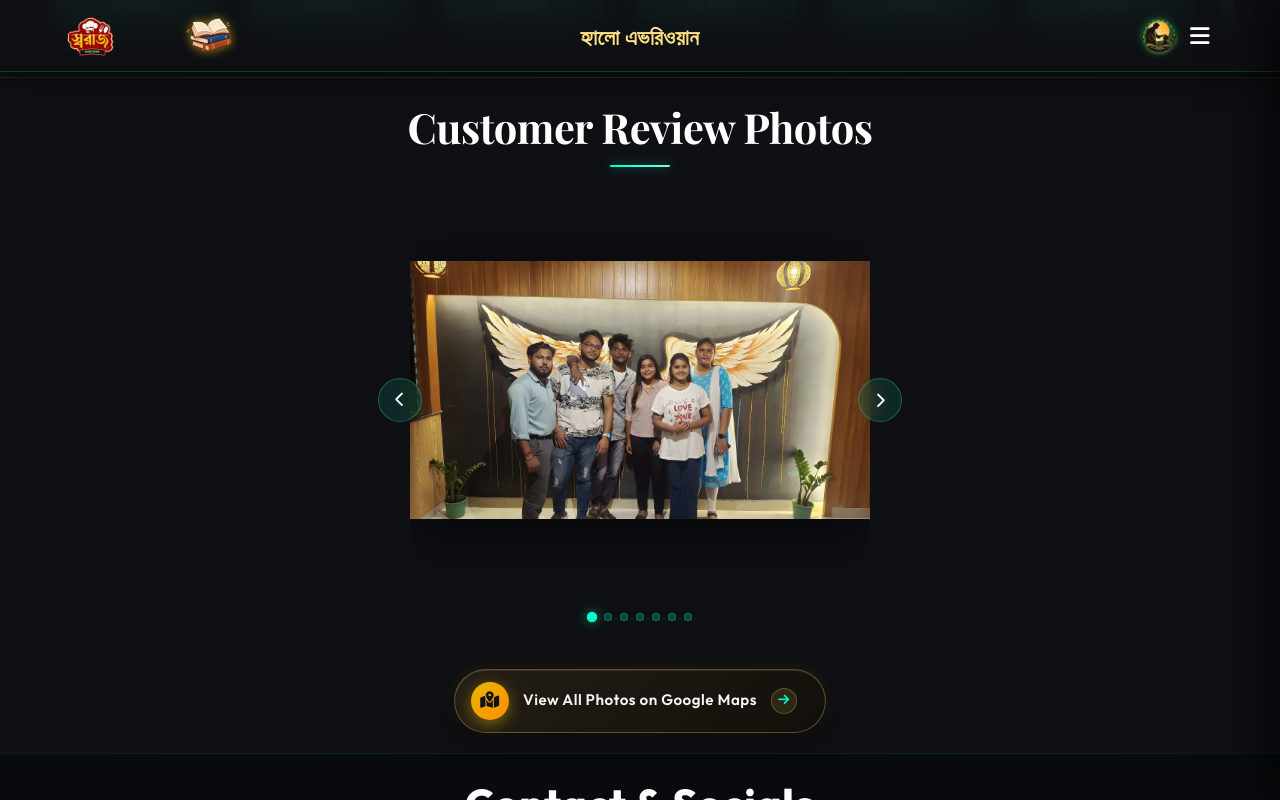
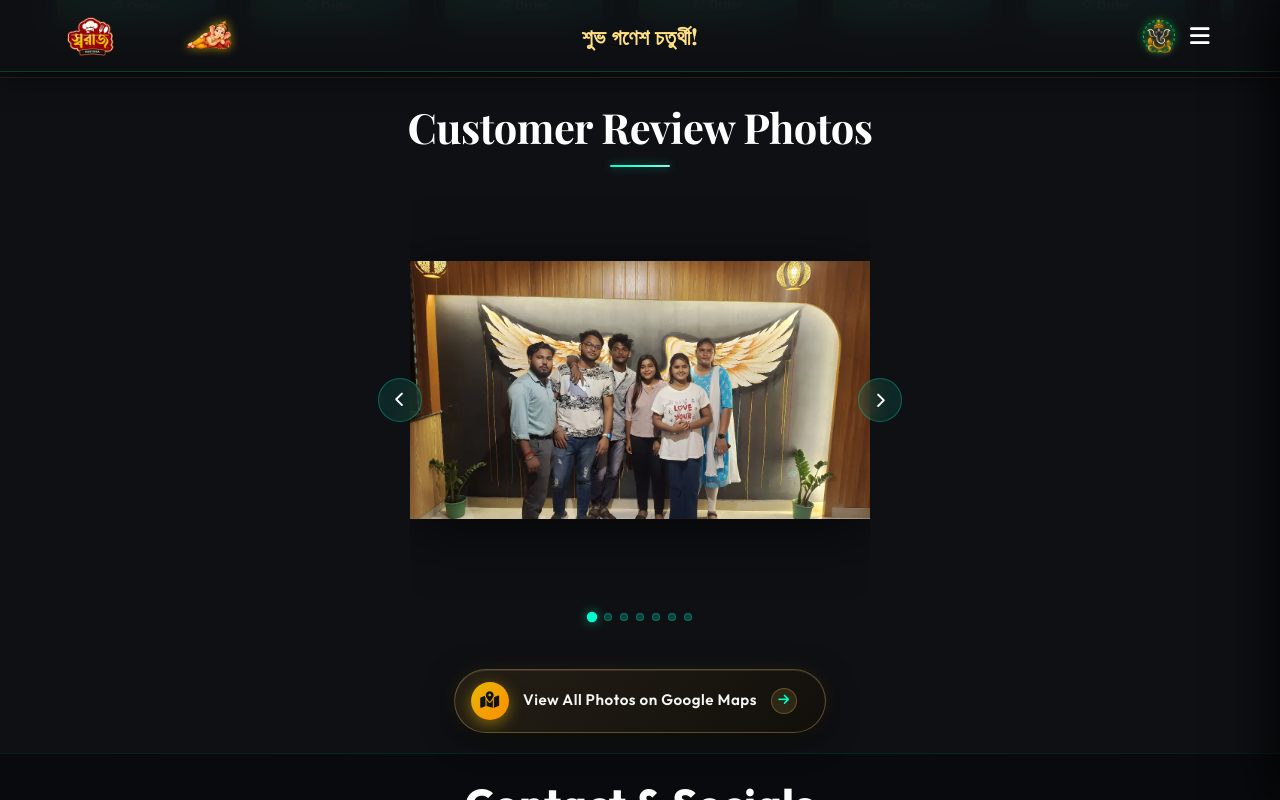
Before and after one commit to rajsubhajit554-cloud/SW-WARAJ-RESTORA, a plain HTML site: page index.html in a window 1280 px wide. Both pictures are taken after a click on the button 400 px from the left and 1632 px from the top of the page. Shown: the part 1232-2032 px from the top of the page. Drawn offline with nearby package versions, Linux system fonts and the light colour scheme.

Commit message:
Update Ganesh Chaturthi assets, banner, and header greeting

```diff
--- a/index.html
+++ b/index.html
@@ -24,13 +24,13 @@
         <div class="logo-container">
             <img src="assets/logo-optimized.webp" alt="WARAJ Restaurant Logo" class="logo-brand-img">
             <div class="logo-text-wrapper">
-                <span class="animated-football-header" title="Janmashtami Special">
-                    <img src="assets/janmashtami_run_icon.webp" alt="Janmashtami Run Icon" style="border-radius: 50%; object-fit: contain; filter: drop-shadow(0 0 5px rgba(255, 215, 0, 0.6));">
+                <span class="animated-football-header" title="Ganesh Chaturthi Special">
+                    <img src="assets/ganesh_run_icon.webp" alt="Ganesh Run Icon" style="object-fit: contain; filter: drop-shadow(0 0 5px rgba(255, 215, 0, 0.6));">
                 </span>
                 <span class="logo-text">WARAJ RESTORA</span>
             </div>
         </div>
-        <span class="rath-yatra-header-text">হ্যালো এভরিওয়ান</span>
+        <span class="rath-yatra-header-text">শুভ গণেশ চতুর্থী!</span>
         <ul class="nav-links">
             <li><a href="#home">Home</a></li>
             <li><a href="#menu">Menu</a></li>
@@ -39,10 +39,10 @@
         </ul>
         <div class="navbar-actions">
             <!-- Rakhi Purnima Button for Poster -->
-            <button class="fifa-btn" id="open-promo-modal-direct-btn" title="Show Janmashtami Special Poster">
+            <button class="fifa-btn" id="open-promo-modal-direct-btn" title="Show Ganesh Chaturthi Special Poster">
                 <div class="fifa-container">
                     <div class="fifa-magic-ring"></div>
-                    <img src="assets/janmashtami_icon_white.webp" alt="Janmashtami Special" class="fifa-svg" style="border-radius: 50%; object-fit: cover;">
+                    <img src="assets/ganesh_icon.webp" alt="Ganesh Special" class="fifa-svg" style="object-fit: contain;">
                 </div>
             </button>
 
```
Also changed, not shown: assets/aj_restaurant_banner_1.webp, assets/ganesh_icon.webp (added), assets/ganesh_run_icon.webp (added), assets/janmashtami_icon_white.webp (deleted), assets/janmashtami_run_icon.webp (deleted), styles.css (line endings or trailing spaces).
